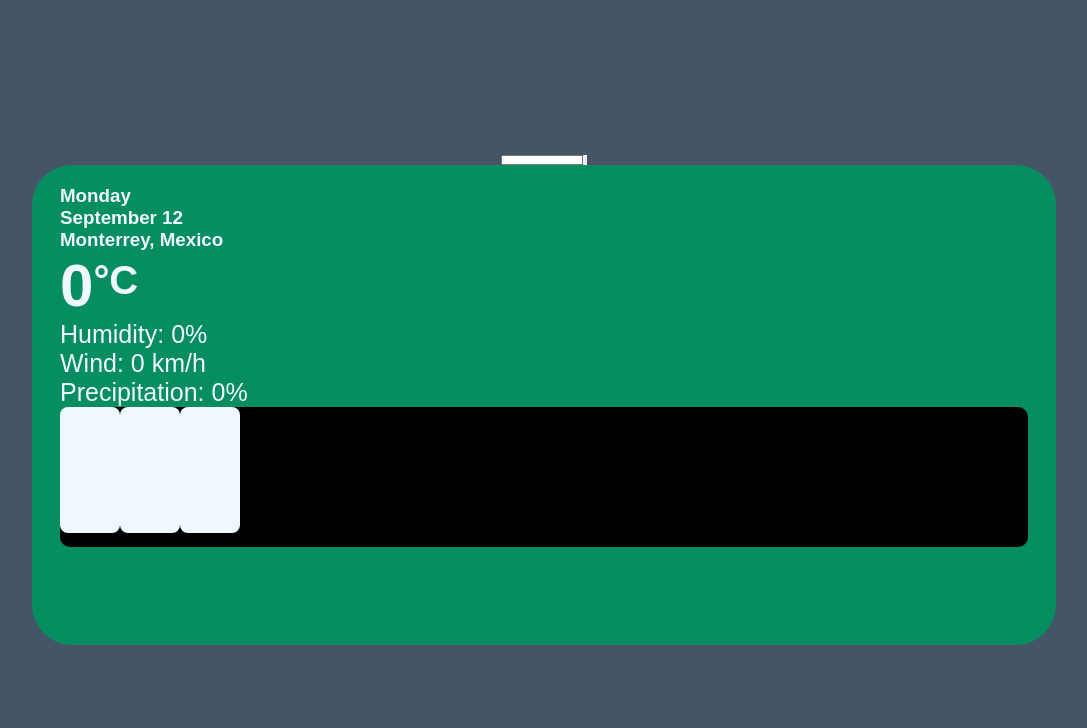
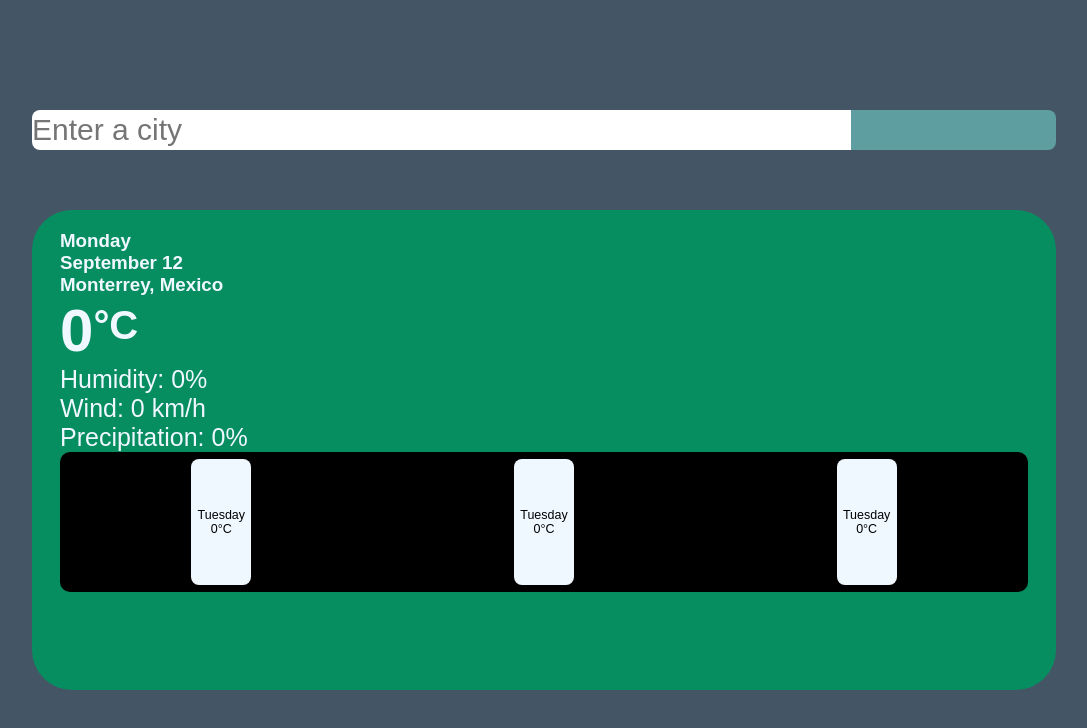
Before and after one commit to SaulRuizS/WeatherApp, a React app: page / in a window 1280 px wide. Shown: the top 728 px of the page, without its empty margins (96-1183 px from the left). Built offline with nearby package versions, Linux system fonts and the light colour scheme; no server answers; the HTML template or start-up script is replaced by a standard one.

Commit message:
More components added

```diff
--- a/src/assets/styles/Forecast.scss
+++ b/src/assets/styles/Forecast.scss
@@ -1,5 +1,7 @@
 .forecast {
     display: flex;
+    align-items: center;
+    justify-content: space-around;
     height: 140px;
     width: 100%;
     border-radius: 10px;
--- a/src/assets/styles/ForecastCard.scss
+++ b/src/assets/styles/ForecastCard.scss
@@ -1,6 +1,12 @@
 .forecast-card {
+    display: flex;
+    flex-direction: column;
+    justify-content: center;
+    align-items: center;
     height: 90%;
     width: 60px;
     border-radius: 8px;
     background-color: aliceblue;
+    font-family: sans-serif;
+    font-size: 2rem;
 }
--- a/src/assets/styles/SearchInput.scss
+++ b/src/assets/styles/SearchInput.scss
@@ -1,3 +1,31 @@
 .search-input {
+    height: 100px;
+    width: 80vw;
 
+    form {
+        position: relative;
+        display: flex;
+        height: 40px;
+        // background-color: blueviolet;
+    }
+
+    &__textbox {
+        position: relative;
+        top: 0px;
+        height: 100%;
+        width: 80%;
+        border-width: 0px;
+        border-radius: 8px 0px 0px 8px;
+        font-size: 3rem;
+    }
+
+    &__button {
+        position: relative;
+        top: 0px;
+        height: 100%;
+        width: 20%;
+        border-width: 0px;
+        border-radius: 0px 8px 8px 0px;
+        background-color: cadetblue;
+    }
 }
--- a/src/components/App.tsx
+++ b/src/components/App.tsx
@@ -2,8 +2,14 @@ import React from 'react';
 import SearchInput from './SearchInput';
 import Card from './Card';
 import '../assets/styles/App.scss';
+import useGetCurrentDayData from '../hooks/useGetCurrentDayData';
 
 const App = () => {
+
+    const currentDayData:object = useGetCurrentDayData();
+
+    console.log(currentDayData);
+
     return (
         <div className='app'>
             <SearchInput />
--- a/src/components/ForecastCard.tsx
+++ b/src/components/ForecastCard.tsx
@@ -2,9 +2,16 @@ import React from 'react';
 import '../assets/styles/ForecastCard.scss';
 
 const ForecastCard = () => {
+
+    let date:string = 'Tuesday';
+    let temperature:number = 0;
+    let degree:'°C'|'°F';
+    degree = '°C';
+
     return (
         <div className='forecast-card'>
-
+            <p className='forecast-card__date'>{date}</p>
+            <p className='forecast-card__temperature'>{temperature}{degree}</p>
         </div>
     );
 };
--- a/src/components/SearchInput.tsx
+++ b/src/components/SearchInput.tsx
@@ -4,9 +4,14 @@ import '../assets/styles/SearchInput.scss';
 const SearchInput = () => {
     return (
         <div className='search-input'>
-            <form action="">
-                <input type="search" name="" id="" />
-                <input type="button" value="" />
+            <form className='' action=''>
+                <input
+                    className='search-input__textbox'
+                    placeholder='Enter a city'
+                    type="search"
+                />
+                {/* <input className='search-input__button' type="button"/> */}
+                <button className='search-input__button'></button>
             </form>
         </div>
     );
--- /dev/null
+++ b/src/hooks/useGetCurrentDayData.ts
@@ -0,0 +1,25 @@
+import { useState, useEffect } from "react";
+
+const useGetCurrentDayData = () => {
+
+    const [ currentDayData, setCurrentDayData ] = useState({});
+
+    const options = {
+        method: 'GET',
+        headers: {
+            'X-RapidAPI-Key': 'ed3b36728amshf11d42c7aaa82aap17c07bjsn7a933a8e5468',
+            'X-RapidAPI-Host': 'weatherapi-com.p.rapidapi.com'
+        }
+    };
+
+    useEffect(() => {
+        fetch('https://weatherapi-com.p.rapidapi.com/current.json?q=monterrey', options)
+	    .then(response => response.json())
+	    .then(response => setCurrentDayData(response))
+	    .catch(err => console.error(err));
+    },[]);
+
+    return currentDayData;
+};
+
+export default useGetCurrentDayData;
```
